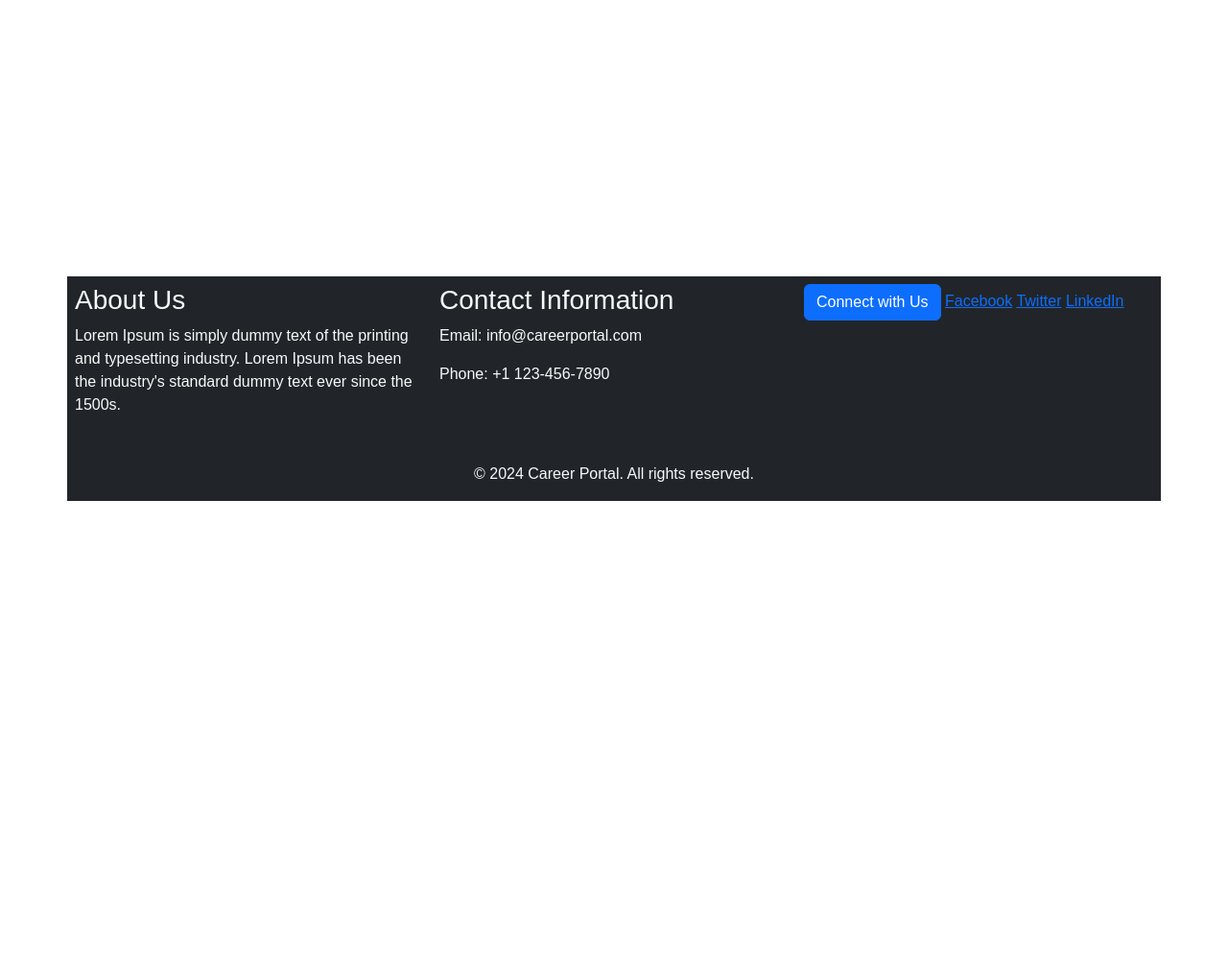
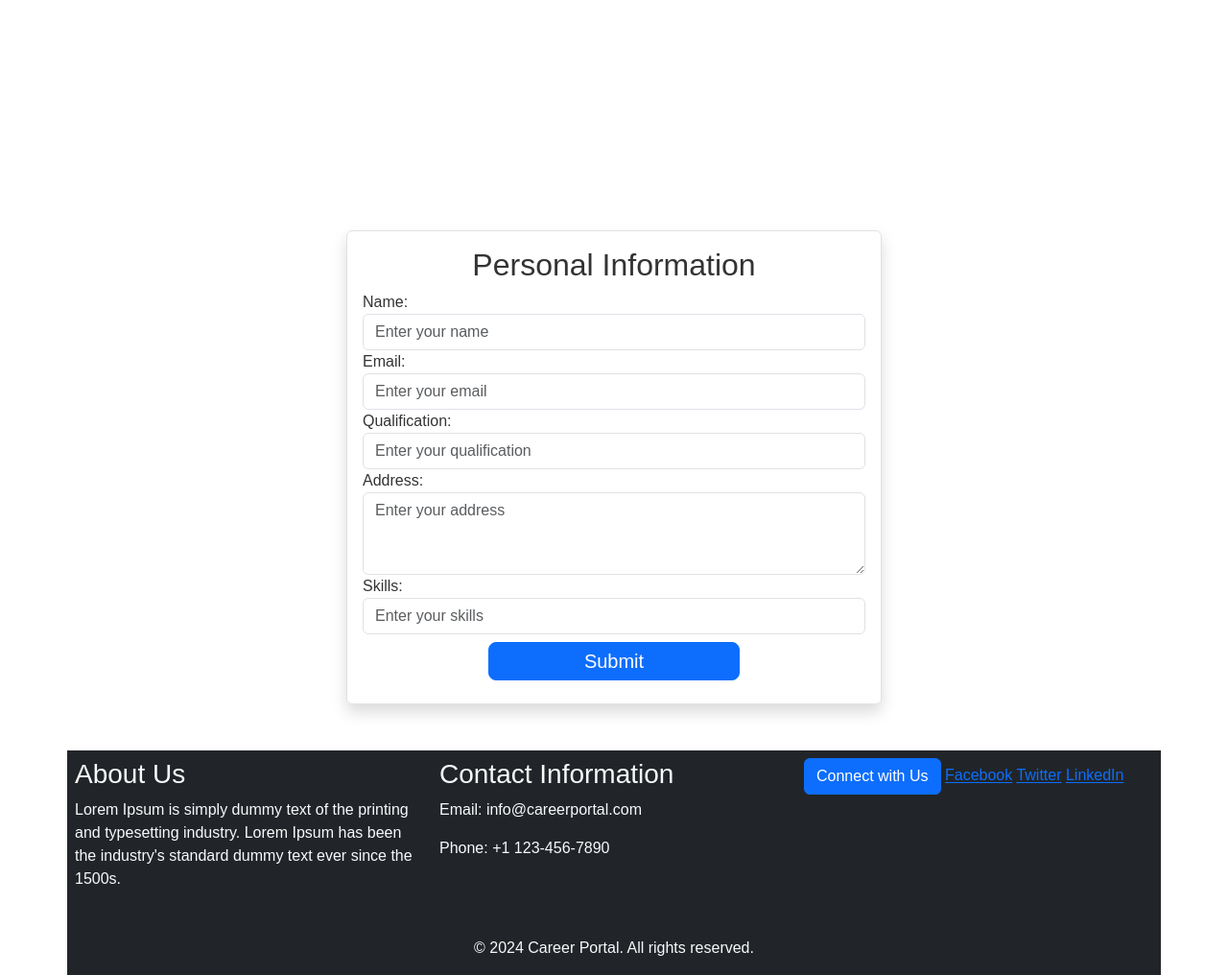
Before and after one commit to BiswajitGhosal2000/careerportal, a Flask app: template templates/jobpage.html in a window 1280 px wide. Shown: the part 896-1912 px from the top of the page at 96% size. Before the commit the page ends 1418 px from the top, so only its background shows below. Run offline with Flask 3, Linux system fonts and the light colour scheme; the template is opened without the code that fills it, so the values that code supplies are empty.

Commit message:
fully database driven application

```diff
--- a/app.py
+++ b/app.py
@@ -1,7 +1,7 @@
-from flask import Flask, render_template, jsonify
+from flask import Flask, render_template, jsonify, request
 
 import database
-from database import load_jobs, get_job_by_id
+from database import load_jobs, get_job_by_id, apply_job
 
 app = Flask(__name__)
 
@@ -28,4 +28,11 @@ def job_by_id(jobid):
     return render_template('jobpage.html', job=job)
 
 
+@app.route('/job/<jobid>/apply')
+def apply(jobid):
+    alert = apply_job(jobid, request.args)
+    jobs = load_jobs()
+    return render_template('index.html', jobs=jobs, alert=alert)
+
+
 app.run(host="0.0.0.0", debug=True)
--- a/requirements.txt
+++ b/requirements.txt
@@ -2,3 +2,4 @@ Flask~=3.0.0
 gunicorn
 python-dotenv~=1.0.0
 pymongo~=4.6.1
+Werkzeug~=3.0.1
--- /dev/null
+++ b/templates/application_form.html
@@ -0,0 +1,39 @@
+<div class="w-50 mx-auto border p-3 rounded shadow ">
+    <h2 class="text-center">Personal Information</h2>
+    <form action="/job/{{job._id}}/apply">
+        <!-- Name Field -->
+        <div class="form-group">
+            <label for="name">Name:</label>
+            <input type="text" class="form-control" id="name" name="name" placeholder="Enter your name" required>
+        </div>
+
+        <!-- Email Field -->
+        <div class="form-group">
+            <label for="email">Email:</label>
+            <input type="email" class="form-control" id="email" name="email" placeholder="Enter your email" required>
+        </div>
+
+        <!-- Qualification Field -->
+        <div class="form-group">
+            <label for="qualification">Qualification:</label>
+            <input type="text" class="form-control" id="qualification" name="qualification" placeholder="Enter your qualification" required>
+        </div>
+
+        <!-- Address Field -->
+        <div class="form-group">
+            <label for="address">Address:</label>
+            <textarea class="form-control" id="address" name="address" placeholder="Enter your address" rows="3" required></textarea>
+        </div>
+
+        <!-- Skills Field -->
+        <div class="form-group">
+            <label for="skills">Skills:</label>
+            <input type="text" class="form-control" id="skills" name="skills" placeholder="Enter your skills" required>
+        </div>
+
+        <!-- Submit Button -->
+        <div class="text-center">
+            <button type="submit" class="btn btn-lg p-1 w-50 btn-primary my-2">Submit</button>
+        </div>
+    </form>
+</div>
--- a/templates/jobpage.html
+++ b/templates/jobpage.html
@@ -29,6 +29,9 @@
         {% endfor %}
     </ul>
 </main>
+<section class="container">
+    {% include 'application_form.html' %}
+</section>
 {% include 'footer.html' %}
 </body>
 </html>
```
Also changed, not shown: database.py (+25 -1 lines), templates/index.html (+11 -0 lines).
